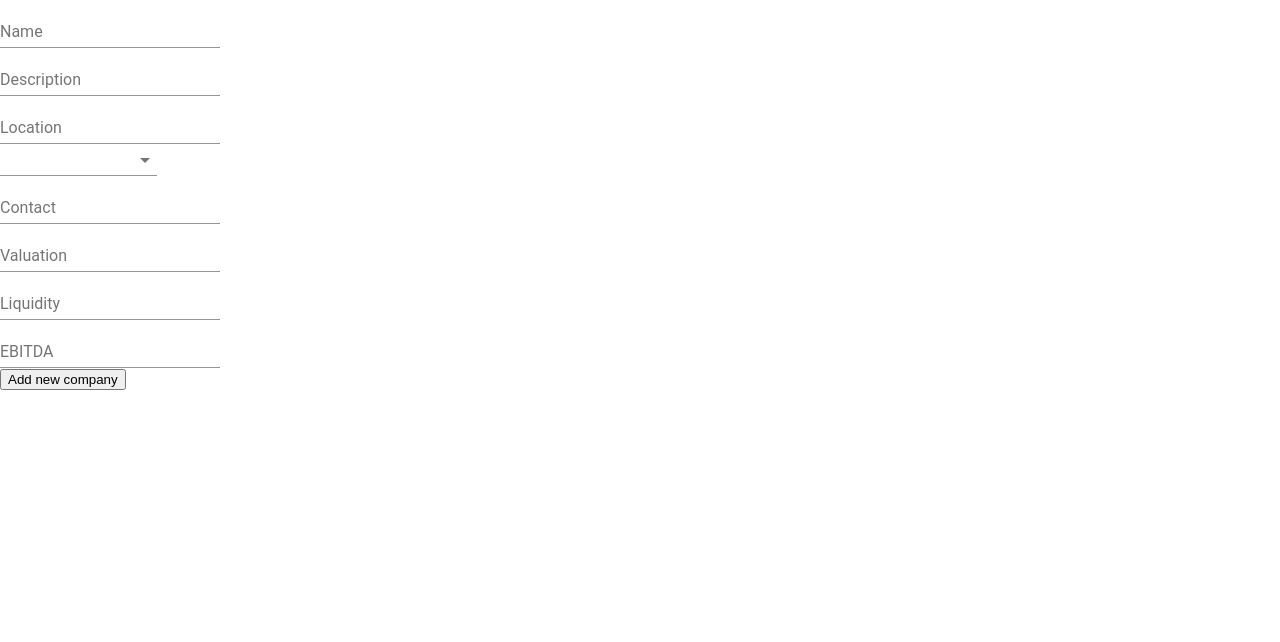
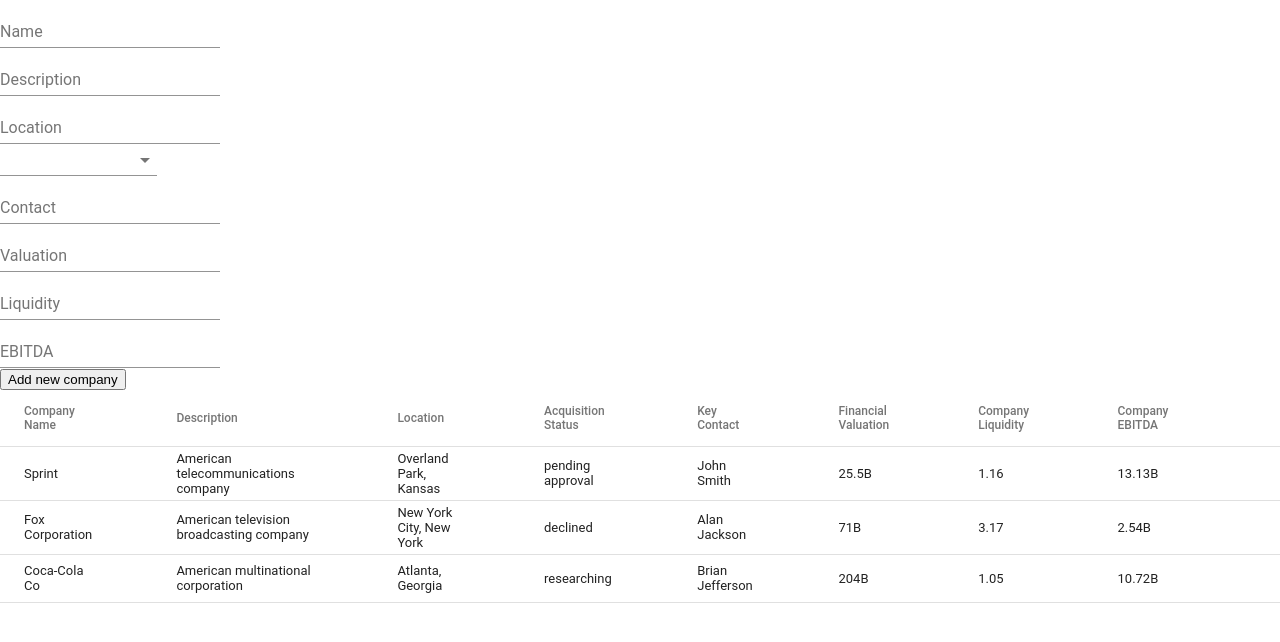
Before and after one commit to MadJHale/insiten_code_challenge, a React (Create React App) app: page / in a window 1280 px wide. Shown: the top 642 px of the page. Built offline with nearby package versions, Linux system fonts and the light colour scheme.

Commit message:
Updated Table to display initial company data

```diff
--- a/src/components/App.js
+++ b/src/components/App.js
@@ -3,9 +3,13 @@
 import TargetList from '../containers/TargetList';
 // import './App.css';
 
+const handleNewTarget = values => {
+  console.log(values);
+};
+
 const App = () => (
   <div className="InsitenApp">
-    <AddNewTarget />
+    <AddNewTarget onSubmit={handleNewTarget} />
     <TargetList />
   </div>
 )
--- a/src/components/TargetListTable.js
+++ b/src/components/TargetListTable.js
@@ -1,4 +1,21 @@
 import React from 'react';
+import { withStyles } from '@material-ui/core/styles';
+import Table from '@material-ui/core/Table';
+import TableBody from '@material-ui/core/TableBody';
+import TableCell from '@material-ui/core/TableCell';
+import TableHead from '@material-ui/core/TableHead';
+import TableRow from '@material-ui/core/TableRow';
+
+const styles = theme => ({
+    root: {
+      width: '100%',
+      marginTop: theme.spacing.unit * 3,
+      overflowX: 'auto',
+    },
+    table: {
+      minWidth: 700,
+    },
+  });
 
 const columnList = [
 {
@@ -19,12 +36,20 @@
     key: 'status'
 }, {
     title: 'Key Contacts',
-    dataIndex: 'contacts',
-    key: 'contacts'
+    dataIndex: 'contact',
+    key: 'contact'
 }, {
-    title: 'Financial Performance',
-    dataIndex: 'finances',
-    key: 'finances'
+    title: 'Financial Valuation',
+    dataIndex: 'valuation',
+    key: 'valuation'
+}, {
+    title: 'Company Liquidity',
+    dataIndex: 'liquidity',
+    key: 'liquidity'
+}, {
+    title: 'Company EBITDA',
+    dataIndex: 'EBITDA',
+    key: 'EBITDA'
 }, {
     title: 'Action',
     key: 'action',
@@ -36,10 +61,41 @@
     )
 }];
 
-const TargetList = ({ companies }) => (
+
+
+const TargetList = ({ targets }) => (
     <div className="TargetList">
-        <table columns={columnList} data= {companies}  />
+        <Table data={targets}>
+            <TableHead>
+                <TableRow>
+                    <TableCell>Company Name</TableCell>
+                    <TableCell>Description</TableCell>
+                    <TableCell>Location</TableCell>
+                    <TableCell>Acquisition Status</TableCell>
+                    <TableCell>Key Contact</TableCell>
+                    <TableCell>Financial Valuation</TableCell>
+                    <TableCell>Company Liquidity</TableCell>
+                    <TableCell>Company EBITDA</TableCell>
+                    <TableCell></TableCell>
+                </TableRow>
+            </TableHead>
+            <TableBody>
+                {targets.map(target => (
+                    <TableRow key={target.id}>
+                        <TableCell component="th" scope="row">{target.name}</TableCell>
+                        <TableCell>{target.description}</TableCell>
+                        <TableCell>{target.location}</TableCell>
+                        <TableCell>{target.status}</TableCell>
+                        <TableCell>{target.contact}</TableCell>
+                        <TableCell>{target.valuation}</TableCell>
+                        <TableCell>{target.liquidity}</TableCell>
+                        <TableCell>{target.EBITDA}</TableCell>
+                        <TableCell></TableCell>
+                    </TableRow>
+                ))}
+            </TableBody>
+        </Table>
     </div>
 );
 
-export default TargetList;
+export default withStyles(styles)(TargetList);
--- a/src/containers/AddNewTarget.js
+++ b/src/containers/AddNewTarget.js
@@ -73,7 +73,8 @@
 const AddNewTarget = props => {
     const {handleSubmit, submitting} = props;
     return (
-        <Form onSubmit={handleSubmit}>
+        <div className="newTargetForm">
+        <Form onSubmit={handleSubmit} className="targetForm">
         <div><Field name="name" component={RenderTextField} placeholder="Enter company name" label="Name" /></div>
         <div><Field name="description" component={RenderTextField} placeholder="Enter company description" label="Description" /></div>
         <div><Field name="location" component={RenderTextField} placeholder="Enter company location" label="Location" /></div>
@@ -108,7 +109,7 @@
         <div><Field name="liquidity" component={RenderTextField} placeholder="Enter Financial Liquidity Ratio" label="Liquidity" /></div>
         <div><Field name="EBITDA" component={RenderTextField} placeholder="Enter EBITDA (Earnings before interest, tax, depreciation and amortization)" label="EBITDA" /></div>
         <div><button type="submit" disabled={submitting}>Add new company</button></div>
-        </Form>
+        </Form></div>
     )
 }
 
--- a/src/containers/TargetList.js
+++ b/src/containers/TargetList.js
@@ -1,13 +1,16 @@
 import { connect } from 'react-redux';
 import TargetList from '../components/TargetListTable';
+import { Field, reduxForm, formValueSelector } from 'redux-form';
+
+const selector = formValueSelector('acquisitionTarget');
 
 const mapStateToProps = state => ({
-  companies: state.companies
-})
+  targets: state.targets
+});
+
 
 const mapDispatchToProps = dispatch => ({
-
-})
+});
 
 export default connect(
   mapStateToProps,
--- a/src/index.js
+++ b/src/index.js
@@ -1,26 +1,25 @@
 import React from 'react';
 import { render } from 'react-dom';
-import { createStore } from 'redux'
-import { Provider } from 'react-redux'
+
+import { createStore } from 'redux';
+import { Provider } from 'react-redux';
+
 import './index.css';
 import App from './components/App';
 import rootReducer from './reducers'
-import { reduxForm } from 'redux-form'
 
 const initialState = {
-    companies: [
+    targets: [
       {
         "id": 1,
         "name": "Sprint",
         "description": "American telecommunications company",
         "location": "Overland Park, Kansas",
         "status": "pending approval",
-        "contacts": "John Smith",
-        "finances": {
+        "contact": "John Smith",
         "valuation": "25.5B",
         "liquidity": "1.16",
         "EBITDA": "13.13B"
-        }
       },
       {
         "id": 2,
@@ -28,12 +27,10 @@
         "description": "American television broadcasting company",
         "location": "New York City, New York",
         "status": "declined",
-        "contacts": "Alan Jackson",
-        "finances": {
+        "contact": "Alan Jackson",
         "valuation": "71B",
         "liquidity": "3.17",
         "EBITDA": "2.54B"
-        }
       },
       {
         "id": 3,
@@ -41,18 +38,15 @@
         "description": "American multinational corporation",
         "location": "Atlanta, Georgia",
         "status": "researching",
-        "contacts": "Brian Jefferson",
-        "finances": {
+        "contact": "Brian Jefferson",
         "valuation": "204B",
         "liquidity": "1.05",
         "EBITDA": "10.72B"
-        }
       }
     ]
   };
 
 const store = createStore(rootReducer, initialState)
-
 render(
     <Provider store={store}>
         <App />
--- a/src/reducers/index.js
+++ b/src/reducers/index.js
@@ -1,8 +1,8 @@
 import { combineReducers } from 'redux';
-import { reducer as reduxFormReducer } from 'redux-form';
+import { reducer as formReducer } from 'redux-form';
 import targets from './targets';
 
 export default combineReducers({
-    form: reduxFormReducer,
+    form: formReducer,
     targets
 })
```
Lines whose indentation alone changed are shown as unchanged.
